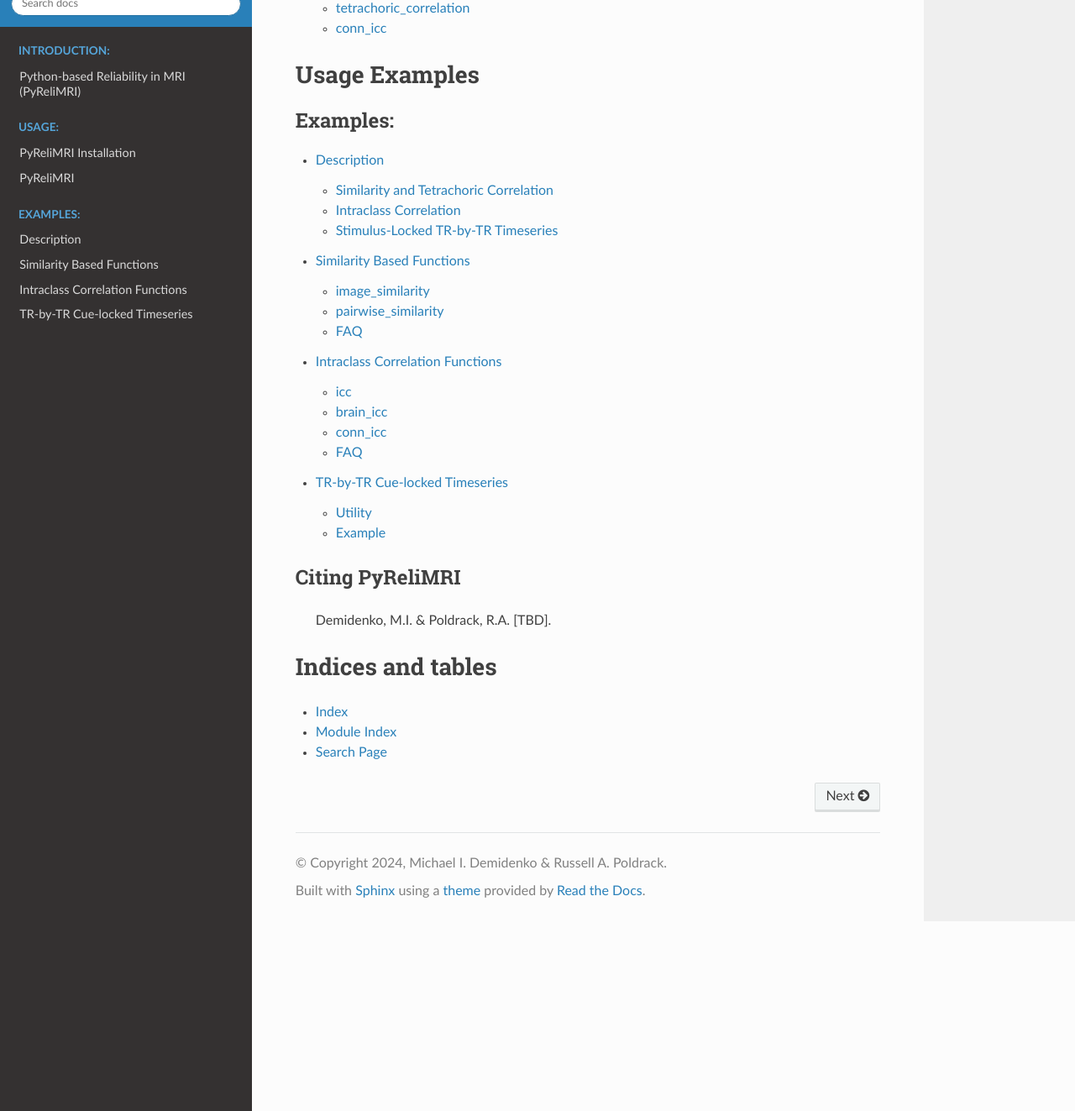
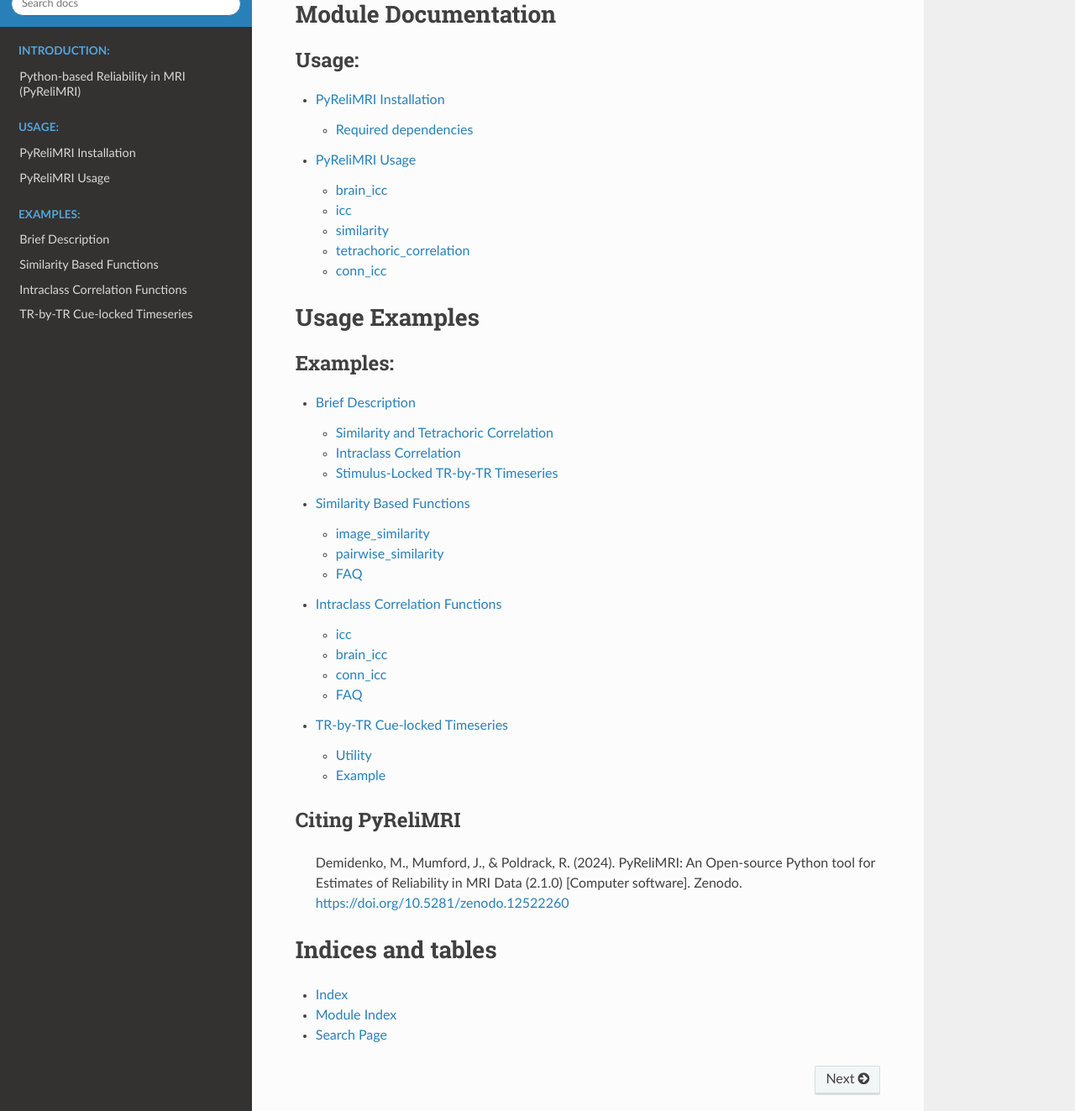
Before and after one commit to demidenm/PyReliMRI, a Sphinx documentation site: the page built from docs/index.rst, in a window 1280 px wide and 1400 px high, scrolled down 1347 px, cut to the strip 77-1400 px from the top of the window. Shown: the whole strip at 84% size. Built offline with Sphinx 7.4.7 and the Read the Docs theme 2.0.0, drawn with Linux system fonts in a browser that asks for light colours.

```diff
--- a/docs/examples.rst
+++ b/docs/examples.rst
@@ -1,5 +1,5 @@
-Description
-===========
+Brief Description
+=================
 
 The PyReliMRI package intergrates several modules designed to facilitate reliability estimation on MRI data. \
 The code is simplified by leveraging features from `Nilearn <https://nilearn.github.io/stable/index.html>`_. \
--- a/docs/index.rst
+++ b/docs/index.rst
@@ -5,6 +5,11 @@
 
 Welcome to PyReliMRI's documentation!
 =======================================================================
+.. figure:: img_png/pyrelimri_logo.png
+   :align: center
+   :figclass: align-center
+   :scale: 40%
+
 Python-based Reliability in MRI (PyReliMRI) is an open-source Python tool to calculate multiple group- and individual-level reliability metrics. This package is designed for researchers using MRI data to easily report reliability estimates in their manuscripts, particularly for multi-run and/or multi-session data.
 
 Several packages exist to address different aspects covered in this package. Specifically, tools are available for calculating similarity coefficients, intraclass correlations (e.g., 3dICC in AFNI), or both (e.g., in Python-based `nipype <https://nipype.readthedocs.io/en/latest/>`_ or Matlab's `fmreli <https://github.com/nkroemer/reliability>`_). Alternatively, Ting Xu offers a `Shiny App <https://tingsterx.shinyapps.io/ReliabilityExplorer/>`_ for calculating univariate and multivariate ICCs from .csv data. However, some flexibility may be limited or certain features unavailable when working with preprocessed MRI data. For example, `ICC_rep_anova` is restricted to ICC(3,1), and `fmreli` requires a Matlab license and does not support tetrachoric correlation, pairwise comparisons across images, or atlas-based reliability estimates.
@@ -53,7 +58,7 @@ Usage Examples
 Citing PyReliMRI
 -------------------
 
-  Demidenko, M.I. & Poldrack, R.A. [TBD].
+  Demidenko, M., Mumford, J., & Poldrack, R. (2024). PyReliMRI: An Open-source Python tool for Estimates of Reliability in MRI Data (2.1.0) [Computer software]. Zenodo. https://doi.org/10.5281/zenodo.12522260
 
 Indices and tables
 ==================
--- a/docs/introduction.rst
+++ b/docs/introduction.rst
@@ -39,4 +39,4 @@ Citation
 
 If you use PyReliMRI in your research, please cite it using the following Zenodo DOI:
 
-    Demidenko, M. I., & Poldrack, R. A. (2023). PyReliMRI: An Open-source Python tool for Estimates of Reliability in MRI Data [Computer software]. https://zenodo.org/record/8387971
+    Demidenko, M., Mumford, J., & Poldrack, R. (2024). PyReliMRI: An Open-source Python tool for Estimates of Reliability in MRI Data (2.1.0) [Computer software]. Zenodo. https://doi.org/10.5281/zenodo.12522260
--- a/docs/usage.rst
+++ b/docs/usage.rst
@@ -1,6 +1,6 @@
-=========
-PyReliMRI
-=========
+===============
+PyReliMRI Usage
+===============
 
 The `pyrelimri` package contains multiple modules for calculating image reliability measures.
 
```
Also changed, not shown: README.md (+4 -1 lines).
